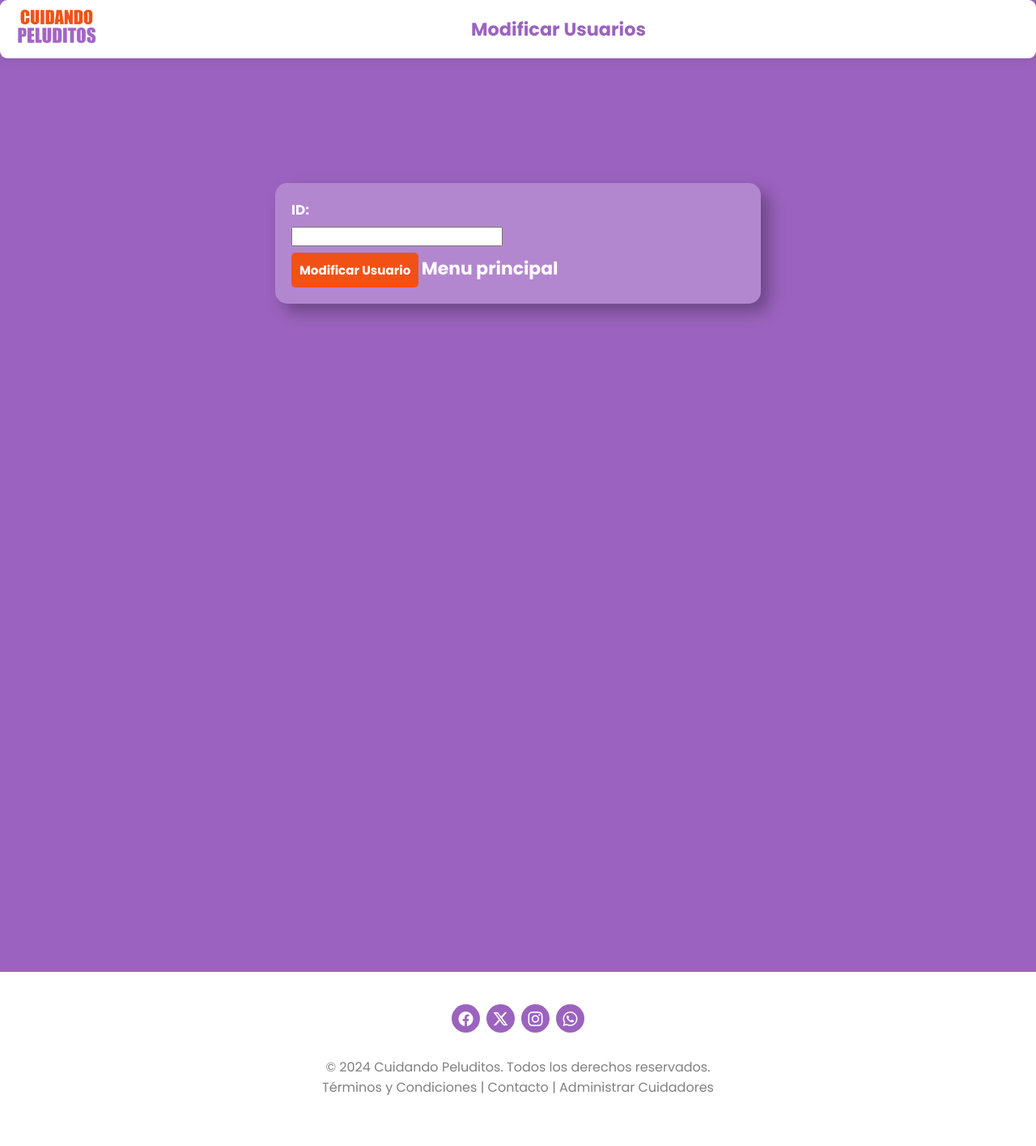
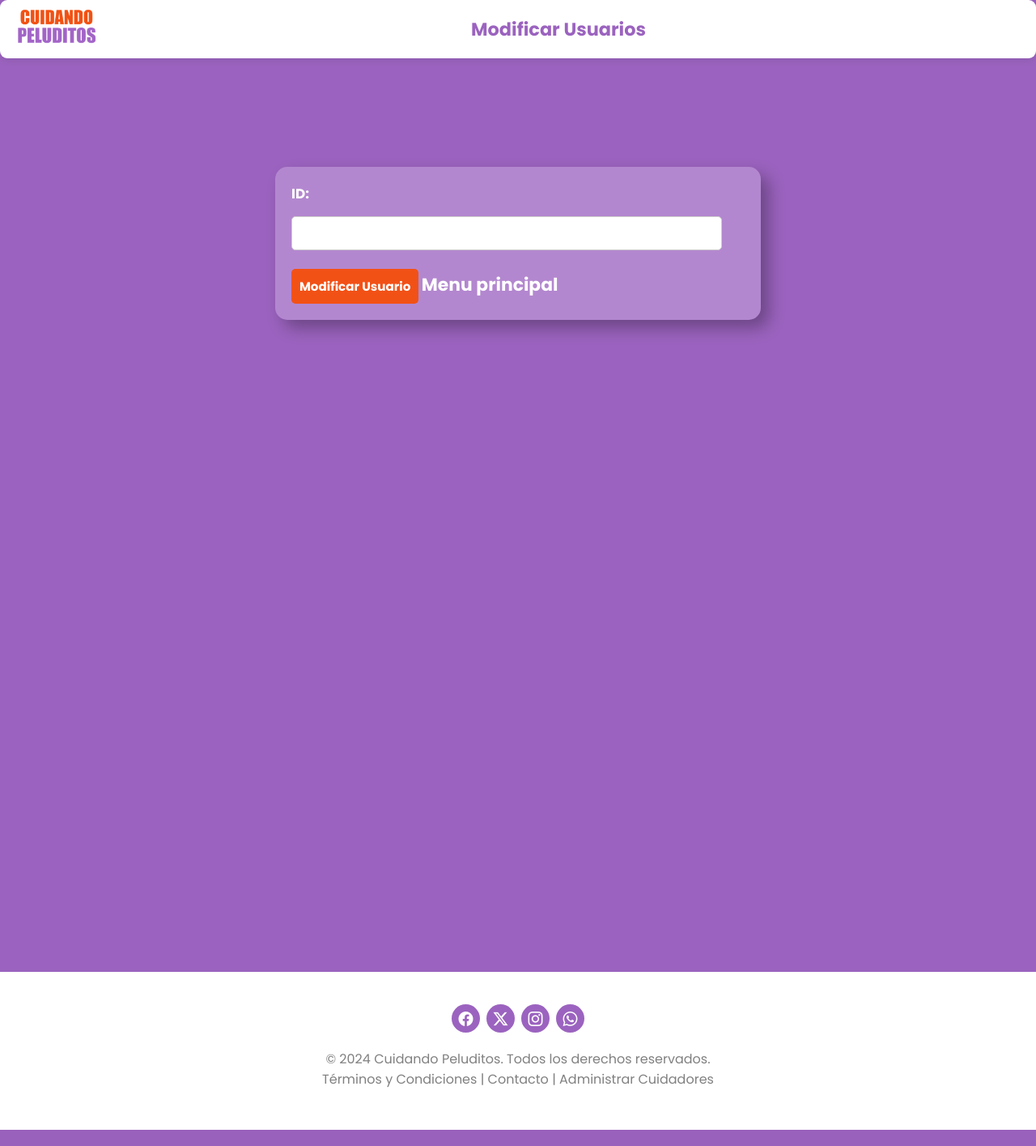
Before and after one commit to MaruValletto/Proyecto_VFinal, a Flask app: template Templates/modificar.html in a window 1280 px wide. Shown: the whole page at 81% size. Run offline with Flask 3, Linux system fonts and the light colour scheme; the template is opened without the code that fills it, so the values that code supplies are empty.

Commit message:
Detalles de css

```diff
--- a/Static/css/adm.css
+++ b/Static/css/adm.css
@@ -2,7 +2,7 @@
 @import url("https://fonts.googleapis.com/css2?family=Poppins:wght@200;300;400;500;600;700&display=swap");
 *{
   margin: 0;
-  padding: 0;
+  /* padding: 0; */
   box-sizing: border-box;
   font-family: 'Poppins',sans-serif;
 }
@@ -151,11 +151,22 @@ form {
   color: #ffffff;
   font-size: 1.05em;
   font-weight: bold;
+  align-content: flex-start;
 }
 
  label {
   display: block;
   margin-bottom: 5px;
+}
+
+input[type="int"],
+textarea {
+  width: 95%;
+  padding: 10px;
+  margin-bottom: 15px;
+  border: 1px solid #cccccc;
+  border-radius: 5px;
+  margin-top: 10px;
 }
 
 input[type="text"],
@@ -272,7 +283,7 @@ button:hover {
 .footer {
   color: grey;
   text-align: center;
-  padding: 30px;
+  padding: 20px;
 }
 
 .footer a {
--- a/Templates/bajas.html
+++ b/Templates/bajas.html
@@ -4,7 +4,7 @@
 <head>
     <meta charset="UTF-8">
     <meta name="viewport" content="width=device-width, initial-scale=1.0">
-    <title>Modificar</title>
+    <title>Eliminar Usuarios</title>
     <!-- Iconos Link -->
     <link rel="stylesheet" href="https://cdn.jsdelivr.net/npm/bootstrap-icons@1.11.3/font/bootstrap-icons.min.css">
     <!-- Link Estilos -->
@@ -36,10 +36,10 @@
             <table id="UsuariosTable">
                 <thead>
                     <tr>
-                        <th>ID</th>
+                        <th>Id</th>
                         <th>Nombre</th>
                         <th>Apellido</th>
-                        <th>Imagen URL</th>
+                        <th>Foto de Perfil</th>
                         <th>Acciones</th>
                     </tr>
                 </thead>
--- a/Templates/listado.html
+++ b/Templates/listado.html
@@ -48,7 +48,7 @@
     </div>
         <!-- Falta acomodarlo desde el formato para que aparezca abajo. -->
         <div class="contenedor-centrado">
-            <a href="adm.html" class="buscador">Menu principal</a>
+            <button> <a href="adm.html"> Menu principal</a></button>
         </div>
     </div>
 
--- a/Templates/modificar.html
+++ b/Templates/modificar.html
@@ -122,7 +122,7 @@
 
                 const imagenActual = document.getElementById('imagen-actual');
                 if (imagen_url && !imagenSeleccionada) { // Verifica si imagen_url no está vacía y no se ha seleccionado una imagen
-                    imagenActual.src = './static/imagenes/' + imagen_url;
+                    imagenActual.src = '../static/img/' + imagen_url;
 
                     // Al subir al servidor, deberá utilizarse la siguiente ruta. USUARIO debe ser reemplazado por el nombre de usuario de Pythonanywhere
                     // imagenActual.src = 'https://www.pythonanywhere.com/user/USUARIO/files/home/USUARIO/mysite/static/imagenes/' + imagen_url;
```
